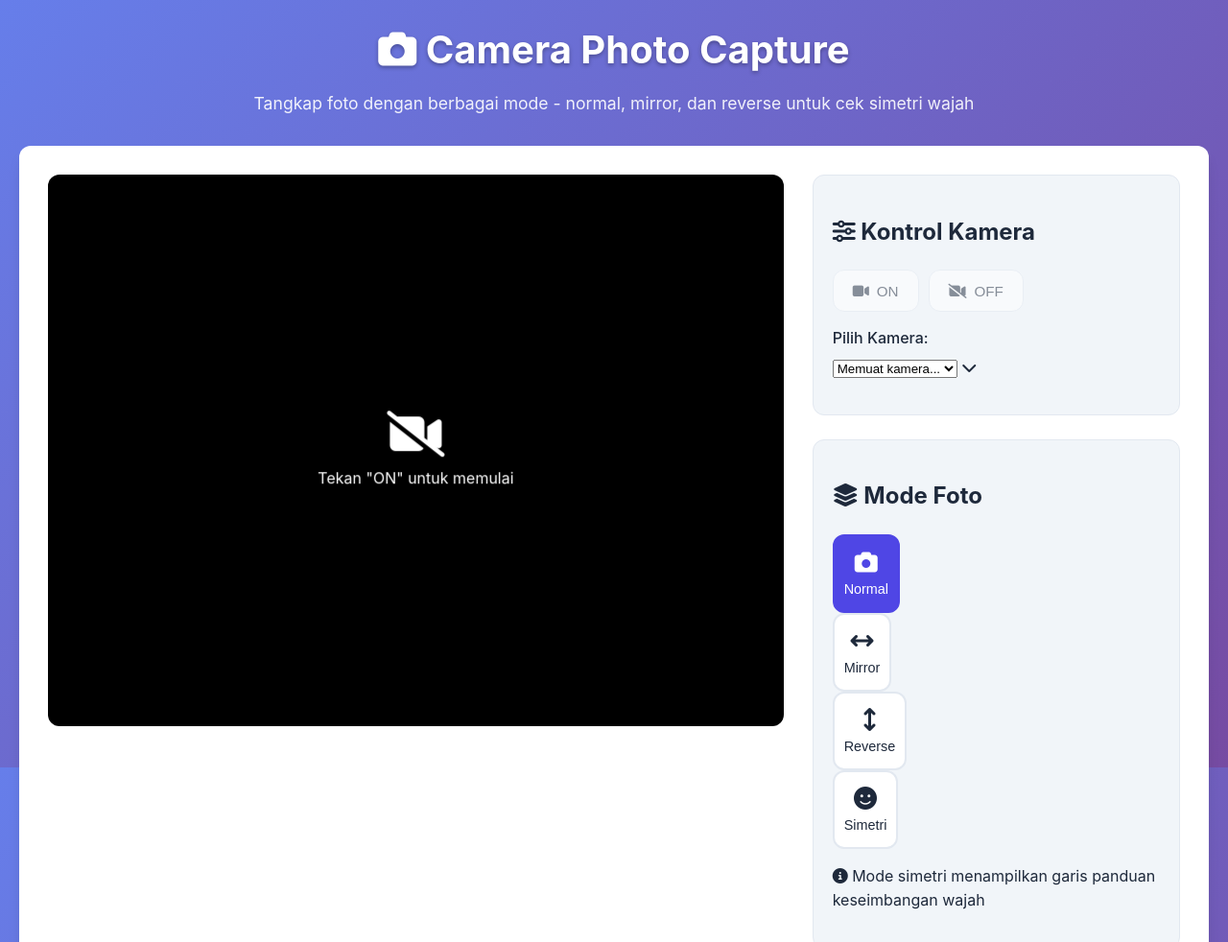
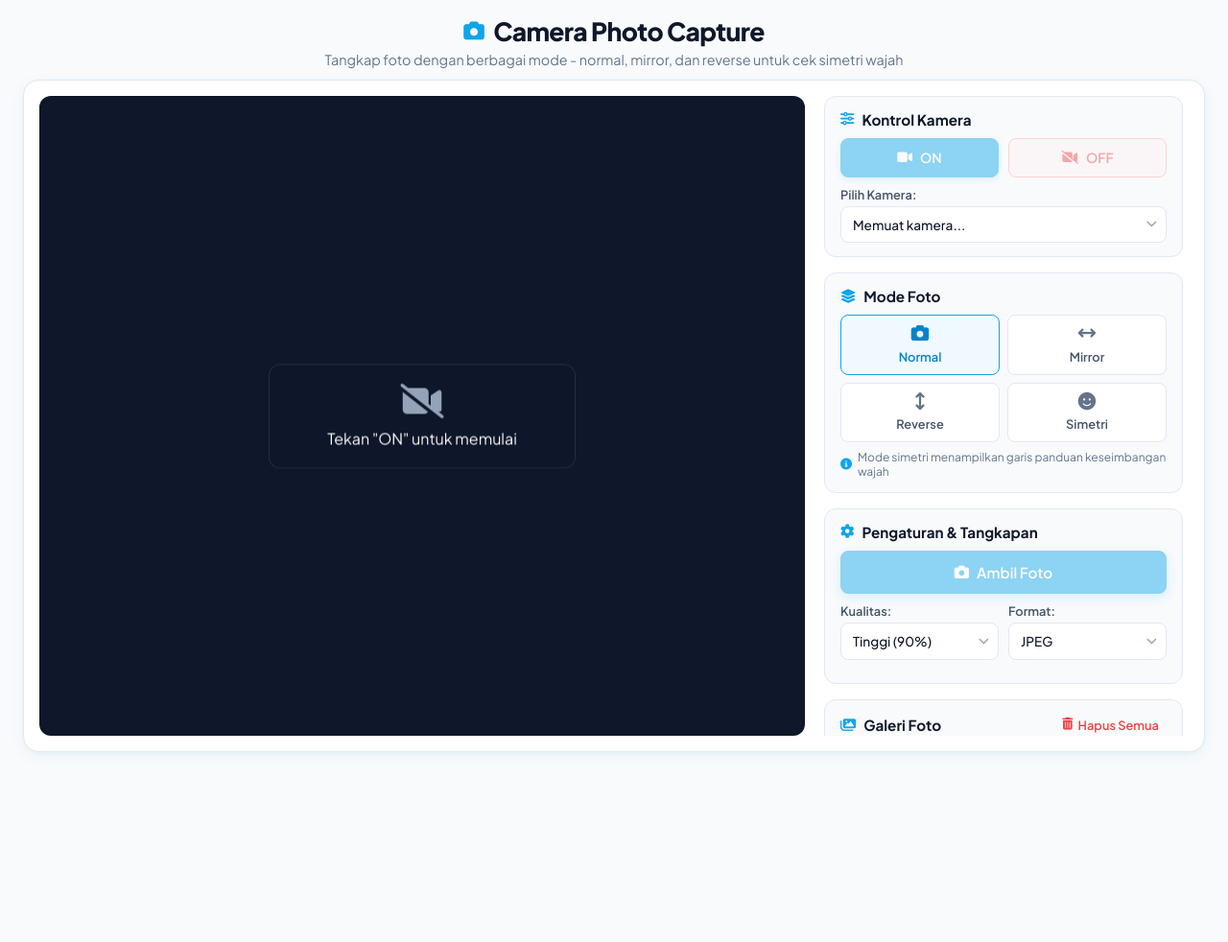
Before and after one commit to astrocoding/100-javascript-simple-projects, a plain HTML site: page 016_camera/index.html in a window 1280 px wide. Shown: the top 982 px of the page at 96% size. After the commit the page ends 800 px from the top, so only its background shows below. Drawn offline with Linux system fonts and the light colour scheme.

Commit message:
style: add soft red theme OFF button and custom delete modal styles
style: implement .btn-off soft red negative theme style and add animated custom confirmation modal backdrop and dialog styles

```diff
--- a/016_camera/style.css
+++ b/016_camera/style.css
@@ -1,86 +1,105 @@
 :root {
-  --primary: #4f46e5;
-  --primary-hover: #4338ca;
-  --secondary: #6b7280;
-  --secondary-hover: #555a65;
-  --success: #10b981;
-  --danger: #ef4444;
-  --warning: #f59e0b;
+  /* Soft Sky Blue Theme (No Purple) */
+  --sky-primary: #0ea5e9;
+  --sky-hover: #0284c7;
+  --sky-light: #e0f2fe;
+  --sky-pastel-bg: #f0f9ff;
+  --sky-border: #bae6fd;
 
   --bg: #f8fafc;
   --surface: #ffffff;
-  --surface-secondary: #f1f5f9;
+  --surface-subtle: #f8fafc;
   --border: #e2e8f0;
-  --text: #1e293b;
+
+  --text-main: #0f172a;
   --text-muted: #64748b;
 
-  --radius: 12px;
-  --shadow: 0 4px 6px -1px rgba(0, 0, 0, 0.1), 0 2px 4px -1px rgba(0, 0, 0, 0.06);
-  --shadow-lg: 0 10px 15px -3px rgba(0, 0, 0, 0.1), 0 4px 6px -2px rgba(0, 0, 0, 0.05);
+  --danger: #ef4444;
+  --danger-hover: #dc2626;
+  --danger-light: #fef2f2;
+  --danger-border: #fca5a5;
+
+  --success: #10b981;
+  --success-hover: #059669;
+  --warning: #f59e0b;
+
+  --radius-lg: 16px;
+  --radius-md: 12px;
+  --radius-sm: 8px;
+
+  --shadow-sm: 0 2px 8px -2px rgba(14, 165, 233, 0.06), 0 1px 4px -1px rgba(15, 23, 42, 0.03);
+  --shadow-md: 0 4px 16px -2px rgba(14, 165, 233, 0.08), 0 2px 6px -1px rgba(15, 23, 42, 0.04);
 }
 
-* {
+*, *::before, *::after {
   box-sizing: border-box;
 }
 
 html, body {
-  height: 100%;
   margin: 0;
   padding: 0;
+  font-family: 'Plus Jakarta Sans', system-ui, -apple-system, sans-serif;
+  background-color: var(--bg);
+  color: var(--text-main);
+  -webkit-font-smoothing: antialiased;
 }
 
-body {
-  font-family: -apple-system, BlinkMacSystemFont, 'Segoe UI', Roboto, sans-serif;
-  background: linear-gradient(135deg, #667eea 0%, #764ba2 100%);
-  color: var(--text);
-  line-height: 1.6;
-}
-
-/* Layout */
+/* Mobile First Base Layout */
 .container {
-  max-width: 1400px;
+  max-width: 1360px;
   margin: 0 auto;
-  padding: 20px;
+  padding: 1rem 1rem 2rem;
   min-height: 100vh;
 }
 
+/* Header (No Emoji, Soft Sky Blue Accent) */
 .header {
   text-align: center;
-  margin-bottom: 30px;
-  color: white;
+  margin-bottom: 1rem;
 }
 
-.header h1 {
-  margin: 0 0 10px 0;
-  font-size: 2.5rem;
-  font-weight: 700;
-  text-shadow: 0 2px 4px rgba(0, 0, 0, 0.3);
+.header-title {
+  margin: 0 0 0.25rem;
+  font-size: 1.5rem;
+  font-weight: 800;
+  letter-spacing: -0.025em;
+  color: var(--text-main);
+  display: inline-flex;
+  align-items: center;
+  gap: 10px;
+}
+
+.title-icon {
+  color: var(--sky-primary);
+  font-size: 1.35rem;
 }
 
 .subtitle {
   margin: 0;
-  font-size: 1.1rem;
-  opacity: 0.9;
+  font-size: 0.9rem;
+  color: var(--text-muted);
 }
 
-/* Camera Panel */
+/* Camera Main Panel */
 .camera-panel {
-  display: grid;
-  grid-template-columns: 2fr 1fr;
-  gap: 30px;
+  display: flex;
+  flex-direction: column;
+  gap: 16px;
   background: var(--surface);
-  border-radius: var(--radius);
-  padding: 30px;
-  box-shadow: var(--shadow-lg);
+  border: 1px solid var(--border);
+  border-radius: var(--radius-lg);
+  padding: 16px;
+  box-shadow: var(--shadow-md);
 }
 
-/* Camera Container */
+/* Camera Viewfinder Container */
 .camera-container {
   position: relative;
-  border-radius: var(--radius);
+  width: 100%;
+  aspect-ratio: 4/3;
+  border-radius: var(--radius-md);
   overflow: hidden;
-  background: #000;
-  aspect-ratio: 4/3;
+  background: #0f172a;
   display: flex;
   align-items: center;
   justify-content: center;
@@ -90,10 +109,10 @@ body {
   width: 100%;
   height: 100%;
   object-fit: cover;
-  border-radius: var(--radius);
+  border-radius: var(--radius-md);
 }
 
-/* Camera Transformations */
+/* Camera Mode Transformations */
 .camera-video.mirror {
   transform: scaleX(-1);
 }
@@ -106,13 +125,10 @@ body {
   transform: scaleX(-1);
 }
 
-/* Symmetry Overlay */
+/* Symmetry Line Overlay */
 .symmetry-overlay {
   position: absolute;
-  top: 0;
-  left: 0;
-  right: 0;
-  bottom: 0;
+  inset: 0;
   pointer-events: none;
   display: none;
 }
@@ -127,48 +143,53 @@ body {
   top: 0;
   bottom: 0;
   width: 2px;
-  background: rgba(255, 255, 255, 0.8);
+  background: rgba(56, 189, 248, 0.85);
   transform: translateX(-50%);
-  box-shadow: 0 0 10px rgba(255, 255, 255, 0.5);
+  box-shadow: 0 0 12px rgba(14, 165, 233, 0.6);
 }
 
-/* Camera Status */
+/* Initial / Stopped Camera Status Overlay */
 .camera-status {
   position: absolute;
   top: 50%;
   left: 50%;
   transform: translate(-50%, -50%);
   text-align: center;
-  color: white;
-  background: rgba(0, 0, 0, 0.7);
-  padding: 20px;
-  border-radius: var(--radius);
-  backdrop-filter: blur(10px);
+  color: #f8fafc;
+  background: rgba(15, 23, 42, 0.75);
+  padding: 20px 24px;
+  border-radius: var(--radius-md);
+  backdrop-filter: blur(8px);
+  border: 1px solid rgba(255, 255, 255, 0.1);
+  display: flex;
+  flex-direction: column;
+  align-items: center;
+  gap: 10px;
+  width: 85%;
+  max-width: 320px;
 }
 
-.camera-status i {
-  font-size: 3rem;
-  margin-bottom: 10px;
-  display: block;
+.status-icon {
+  font-size: 2.25rem;
+  color: #94a3b8;
 }
 
 .camera-status.hidden {
   display: none;
 }
 
-/* Photo Preview */
+/* Photo Preview Overlay */
 .photo-preview {
   position: absolute;
-  top: 0;
-  left: 0;
-  right: 0;
-  bottom: 0;
-  background: rgba(0, 0, 0, 0.9);
+  inset: 0;
+  background: rgba(15, 23, 42, 0.92);
   display: none;
   flex-direction: column;
   align-items: center;
   justify-content: center;
-  backdrop-filter: blur(10px);
+  padding: 16px;
+  backdrop-filter: blur(8px);
+  z-index: 10;
 }
 
 .photo-preview.active {
@@ -176,221 +197,327 @@ body {
 }
 
 .photo-preview img {
-  max-width: 90%;
-  max-height: 70%;
-  border-radius: var(--radius);
-  box-shadow: var(--shadow-lg);
+  max-width: 95%;
+  max-height: 75%;
+  border-radius: var(--radius-md);
+  box-shadow: 0 10px 25px -5px rgba(0, 0, 0, 0.5);
+  border: 2px solid rgba(255, 255, 255, 0.2);
 }
 
 .preview-actions {
-  margin-top: 20px;
+  margin-top: 16px;
   display: flex;
-  gap: 15px;
+  gap: 12px;
+  width: 100%;
+  max-width: 320px;
+  justify-content: center;
 }
 
 /* Controls Panel */
 .controls-panel {
   display: flex;
   flex-direction: column;
-  gap: 25px;
+  gap: 16px;
 }
 
 .control-group {
-  background: var(--surface-secondary);
-  padding: 20px;
-  border-radius: var(--radius);
+  background: var(--surface-subtle);
+  padding: 14px 16px;
+  border-radius: var(--radius-md);
   border: 1px solid var(--border);
 }
 
-.control-group h3 {
-  margin: 0 0 15px 0;
-  font-size: 1.1rem;
-  font-weight: 600;
-  color: var(--text);
+.group-header {
+  display: flex;
+  align-items: center;
+  justify-content: space-between;
+  margin-bottom: 10px;
 }
 
-/* Buttons */
+.group-title {
+  margin: 0 0 10px 0;
+  font-size: 0.95rem;
+  font-weight: 700;
+  color: var(--text-main);
+  display: flex;
+  align-items: center;
+  gap: 8px;
+}
+
+.group-header .group-title {
+  margin-bottom: 0;
+}
+
+.group-title i {
+  color: var(--sky-primary);
+  font-size: 0.9rem;
+}
+
+/* Button Controls */
+.button-row {
+  display: grid;
+  grid-template-columns: 1fr 1fr;
+  gap: 10px;
+  margin-bottom: 10px;
+}
+
+.button-row:last-child {
+  margin-bottom: 0;
+}
+
 .btn {
   display: inline-flex;
   align-items: center;
   justify-content: center;
   gap: 8px;
-  padding: 12px 20px;
-  border: none;
-  border-radius: var(--radius);
-  font-size: 0.95rem;
-  font-weight: 500;
+  padding: 0.65rem 1rem;
+  border-radius: var(--radius-sm);
+  font-size: 0.875rem;
+  font-weight: 600;
+  font-family: inherit;
   cursor: pointer;
   transition: all 0.2s ease;
-  text-decoration: none;
+  border: 1px solid var(--border);
   background: var(--surface);
-  color: var(--text);
-  border: 1px solid var(--border);
-  min-height: 44px;
+  color: var(--text-main);
+  min-height: 40px;
 }
 
-.btn:hover {
+.btn:hover:not([disabled]) {
   transform: translateY(-1px);
-  box-shadow: var(--shadow);
-}
-
-.btn:active {
-  transform: translateY(0);
 }
 
 .btn:disabled {
-  opacity: 0.5;
+  opacity: 0.45;
   cursor: not-allowed;
-  transform: none;
+  transform: none !important;
 }
 
-.btn.primary {
-  background: var(--primary);
-  color: white;
-  border-color: var(--primary);
+.btn-primary {
+  background: var(--sky-primary);
+  color: #ffffff;
+  border-color: var(--sky-primary);
+  box-shadow: 0 2px 6px rgba(14, 165, 233, 0.25);
 }
 
-.btn.primary:hover {
-  background: var(--primary-hover);
+.btn-primary:hover:not([disabled]) {
+  background: var(--sky-hover);
+  border-color: var(--sky-hover);
 }
 
-.btn.secondary {
-  background: var(--secondary);
-  color: white;
-  border-color: var(--secondary);
+.btn-secondary {
+  background: #ffffff;
+  color: #475569;
+  border-color: #cbd5e1;
 }
 
-.btn.secondary:hover {
-  background: var(--secondary-hover);
+.btn-secondary:hover:not([disabled]) {
+  background: var(--sky-pastel-bg);
+  border-color: var(--sky-border);
+  color: var(--sky-hover);
 }
 
-.btn.capture {
-  background: var(--success);
-  color: white;
-  border-color: var(--success);
-  font-size: 1.1rem;
-  padding: 15px 25px;
+/* Negative OFF Button (Red Theme-Matching) */
+.btn-off {
+  background: var(--danger-light);
+  color: var(--danger);
+  border-color: var(--danger-border);
 }
 
-.btn.ghost {
-  background: transparent;
-  color: var(--danger);
+.btn-off:hover:not([disabled]) {
+  background: var(--danger);
+  color: #ffffff;
   border-color: var(--danger);
+  box-shadow: 0 2px 8px rgba(239, 68, 68, 0.3);
 }
 
-.btn.ghost:hover {
-  background: var(--danger);
-  color: white;
+.btn-capture {
+  grid-column: 1 / -1;
+  background: var(--sky-primary);
+  color: #ffffff;
+  border-color: var(--sky-primary);
+  font-size: 0.95rem;
+  padding: 0.75rem 1.25rem;
+  box-shadow: 0 4px 12px rgba(14, 165, 233, 0.3);
 }
 
-.button-row {
-  display: flex;
-  gap: 10px;
-  margin-bottom: 15px;
+.btn-capture:hover:not([disabled]) {
+  background: var(--sky-hover);
 }
 
-/* Mode Buttons */
-.mode-buttons {
+.btn-danger-solid {
+  background: var(--danger);
+  color: #ffffff;
+  border-color: var(--danger);
+  box-shadow: 0 2px 6px rgba(239, 68, 68, 0.25);
+}
+
+.btn-danger-solid:hover:not([disabled]) {
+  background: var(--danger-hover);
+  border-color: var(--danger-hover);
+}
+
+.btn-text-danger {
+  background: transparent;
+  border: none;
+  color: var(--danger);
+  font-size: 0.8rem;
+  font-weight: 600;
+  font-family: inherit;
+  cursor: pointer;
+  padding: 4px 8px;
+  border-radius: var(--radius-sm);
+  display: inline-flex;
+  align-items: center;
+  gap: 5px;
+}
+
+.btn-text-danger:hover {
+  background: var(--danger-light);
+}
+
+/* Mode Selection Grid */
+.mode-grid {
   display: grid;
   grid-template-columns: repeat(2, 1fr);
-  gap: 10px;
-  margin-bottom: 15px;
+  gap: 8px;
+  margin-bottom: 8px;
 }
 
 .mode-btn {
   display: flex;
   flex-direction: column;
   align-items: center;
-  gap: 8px;
-  padding: 15px 10px;
-  border: 2px solid var(--border);
-  border-radius: var(--radius);
+  gap: 6px;
+  padding: 10px;
+  border: 1.5px solid var(--border);
+  border-radius: var(--radius-sm);
   background: var(--surface);
-  color: var(--text);
+  color: #475569;
   cursor: pointer;
   transition: all 0.2s ease;
-  font-size: 0.9rem;
+  font-size: 0.8rem;
+  font-weight: 600;
+  font-family: inherit;
+}
+
+.mode-btn i {
+  font-size: 1.15rem;
+  color: #64748b;
 }
 
 .mode-btn:hover {
-  border-color: var(--primary);
-  transform: translateY(-1px);
+  border-color: var(--sky-border);
+  background: var(--sky-pastel-bg);
+  color: var(--sky-hover);
 }
 
 .mode-btn.active {
-  border-color: var(--primary);
-  background: var(--primary);
-  color: white;
+  border-color: var(--sky-primary);
+  background: var(--sky-pastel-bg);
+  color: var(--sky-hover);
 }
 
-.mode-btn i {
-  font-size: 1.5rem;
+.mode-btn.active i {
+  color: var(--sky-hover);
 }
 
-.mode-description {
+.mode-hint {
   margin: 0;
-  font-size: 0.85rem;
+  font-size: 0.75rem;
   color: var(--text-muted);
-  text-align: center;
+  display: flex;
+  align-items: center;
+  gap: 6px;
 }
 
-/* Form Elements */
-.field {
-  margin-bottom: 15px;
+.mode-hint i {
+  color: var(--sky-primary);
 }
 
-.field label {
-  display: block;
-  margin-bottom: 5px;
-  font-weight: 500;
-  color: var(--text);
+/* Form Fields & Custom Select */
+.field {
+  margin-bottom: 10px;
 }
 
-.select {
-  width: 100%;
-  padding: 10px 12px;
-  border: 1px solid var(--border);
-  border-radius: var(--radius);
-  background: var(--surface);
-  color: var(--text);
-  font-size: 0.95rem;
+.field:last-child {
+  margin-bottom: 0;
 }
 
-.select:focus {
-  outline: none;
-  border-color: var(--primary);
-  box-shadow: 0 0 0 3px rgba(79, 70, 229, 0.1);
+.field-label {
+  display: block;
+  margin-bottom: 4px;
+  font-size: 0.8rem;
+  font-weight: 600;
+  color: #475569;
 }
 
-.settings {
-  display: grid;
-  gap: 15px;
+.select-wrapper {
+  position: relative;
+  display: flex;
+  align-items: center;
 }
 
-/* Photo Gallery */
-.gallery-controls {
-  margin-bottom: 15px;
+.select-input {
+  width: 100%;
+  padding: 0.55rem 24px 0.55rem 12px;
+  border: 1px solid var(--border);
+  border-radius: var(--radius-sm);
+  background: var(--surface);
+  color: var(--text-main);
+  font-size: 0.85rem;
+  font-family: inherit;
+  font-weight: 500;
+  outline: none;
+  cursor: pointer;
+  appearance: none;
+  -webkit-appearance: none;
+  transition: border-color 0.2s ease;
 }
 
+.select-input:focus {
+  border-color: var(--sky-primary);
+  box-shadow: 0 0 0 3px rgba(14, 165, 233, 0.12);
+}
+
+.select-arrow {
+  position: absolute;
+  right: 10px;
+  font-size: 0.7rem;
+  color: #94a3b8;
+  pointer-events: none;
+}
+
+.settings-grid {
+  display: grid;
+  grid-template-columns: 1fr 1fr;
+  gap: 10px;
+  margin-top: 10px;
+}
+
+/* Photo Gallery Grid */
 .photo-gallery {
   display: grid;
-  grid-template-columns: repeat(auto-fill, minmax(80px, 1fr));
-  gap: 10px;
-  max-height: 200px;
+  grid-template-columns: repeat(auto-fill, minmax(64px, 1fr));
+  gap: 8px;
+  max-height: 120px;
   overflow-y: auto;
+  padding-right: 2px;
 }
 
 .gallery-item {
   position: relative;
   aspect-ratio: 1;
-  border-radius: var(--radius);
+  border-radius: var(--radius-sm);
   overflow: hidden;
   cursor: pointer;
-  transition: transform 0.2s ease;
+  border: 1px solid var(--border);
+  transition: transform 0.2s ease, border-color 0.2s ease;
 }
 
 .gallery-item:hover {
-  transform: scale(1.05);
+  transform: scale(1.04);
+  border-color: var(--sky-primary);
 }
 
 .gallery-item img {
@@ -401,19 +528,19 @@ body {
 
 .gallery-item .delete-btn {
   position: absolute;
-  top: 4px;
-  right: 4px;
-  width: 20px;
-  height: 20px;
+  top: 3px;
+  right: 3px;
+  width: 18px;
+  height: 18px;
   border-radius: 50%;
   background: rgba(239, 68, 68, 0.9);
-  color: white;
+  color: #ffffff;
   border: none;
   cursor: pointer;
   display: flex;
   align-items: center;
   justify-content: center;
-  font-size: 0.7rem;
+  font-size: 0.65rem;
   opacity: 0;
   transition: opacity 0.2s ease;
 }
@@ -422,7 +549,7 @@ body {
   opacity: 1;
 }
 
-/* Toast */
+/* Toast Notifications */
 .toast-container {
   position: fixed;
   bottom: 20px;
@@ -430,109 +557,166 @@ body {
   z-index: 1000;
   display: flex;
   flex-direction: column;
-  gap: 10px;
+  gap: 8px;
 }
 
 .toast {
   background: var(--surface);
-  color: var(--text);
-  padding: 15px 20px;
-  border-radius: var(--radius);
-  box-shadow: var(--shadow-lg);
-  border-left: 4px solid var(--primary);
-  min-width: 300px;
-  animation: slideIn 0.3s ease;
+  color: var(--text-main);
+  padding: 12px 16px;
+  border-radius: var(--radius-sm);
+  box-shadow: 0 10px 25px -5px rgba(15, 23, 42, 0.12);
+  border-left: 4px solid var(--sky-primary);
+  font-size: 0.85rem;
+  font-weight: 500;
+  min-width: 260px;
+  animation: slideIn 0.25s ease;
 }
 
-.toast.success {
-  border-left-color: var(--success);
+.toast.success { border-left-color: var(--success); }
+.toast.error { border-left-color: var(--danger); }
+.toast.warning { border-left-color: var(--warning); }
+
+@keyframes slideIn {
+  from { transform: translateX(100%); opacity: 0; }
+  to { transform: translateX(0); opacity: 1; }
 }
 
-.toast.error {
-  border-left-color: var(--danger);
+@keyframes slideOut {
+  from { transform: translateX(0); opacity: 1; }
+  to { transform: translateX(100%); opacity: 0; }
 }
 
-.toast.warning {
-  border-left-color: var(--warning);
+/* ==========================================================================
+   CUSTOM DELETE CONFIRMATION MODAL (NO BROWSER PROMPT/CONFIRM)
+   ========================================================================== */
+.confirm-modal-backdrop {
+  position: fixed;
+  inset: 0;
+  background: rgba(15, 23, 42, 0.65);
+  backdrop-filter: blur(6px);
+  z-index: 2000;
+  display: flex;
+  align-items: center;
+  justify-content: center;
+  padding: 16px;
+  animation: fadeIn 0.2s ease forwards;
 }
 
-@keyframes slideIn {
-  from {
-    transform: translateX(100%);
-    opacity: 0;
-  }
-  to {
-    transform: translateX(0);
-    opacity: 1;
-  }
+.confirm-modal-box {
+  background: var(--surface);
+  border: 1px solid var(--border);
+  border-radius: var(--radius-lg);
+  box-shadow: 0 20px 40px -10px rgba(15, 23, 42, 0.25);
+  width: 100%;
+  max-width: 400px;
+  padding: 24px;
+  text-align: center;
+  animation: popUp 0.25s cubic-bezier(0.16, 1, 0.3, 1) forwards;
 }
 
-/* Responsive Design */
-@media (max-width: 1024px) {
+.confirm-modal-icon {
+  width: 48px;
+  height: 48px;
+  border-radius: 50%;
+  background: var(--danger-light);
+  color: var(--danger);
+  display: flex;
+  align-items: center;
+  justify-content: center;
+  font-size: 1.25rem;
+  margin: 0 auto 14px;
+}
+
+.confirm-modal-title {
+  margin: 0 0 8px 0;
+  font-size: 1.15rem;
+  font-weight: 700;
+  color: var(--text-main);
+}
+
+.confirm-modal-message {
+  margin: 0 0 20px 0;
+  font-size: 0.875rem;
+  color: var(--text-muted);
+  line-height: 1.5;
+}
+
+.confirm-modal-actions {
+  display: grid;
+  grid-template-columns: 1fr 1fr;
+  gap: 10px;
+}
+
+@keyframes fadeIn {
+  from { opacity: 0; }
+  to { opacity: 1; }
+}
+
+@keyframes popUp {
+  from { opacity: 0; transform: scale(0.92); }
+  to { opacity: 1; transform: scale(1); }
+}
+
+/* ==========================================================================
+   DESKTOP 1-SCREEN LAYOUT (MIN-WIDTH: 1024px) - NO VERTICAL SCROLLBAR ON DESKTOP
+   ========================================================================== */
+@media (min-width: 1024px) {
+  html, body {
+    height: 100vh;
+    height: 100dvh;
+    overflow: hidden;
+  }
+
+  .container {
+    height: 100vh;
+    height: 100dvh;
+    max-height: 100vh;
+    display: flex;
+    flex-direction: column;
+    padding: 16px 24px;
+  }
+
+  .header {
+    flex-shrink: 0;
+    margin-bottom: 12px;
+  }
+
+  .header-title {
+    font-size: 1.65rem;
+  }
+
   .camera-panel {
-    grid-template-columns: 1fr;
+    flex: 1;
+    min-height: 0;
+    display: grid;
+    grid-template-columns: 1fr 380px;
     gap: 20px;
+    padding: 16px;
+    overflow: hidden;
+  }
+
+  .camera-container {
+    height: 100%;
+    min-height: 0;
+    aspect-ratio: auto;
   }
 
   .controls-panel {
-    order: -1;
+    height: 100%;
+    overflow-y: auto;
+    padding-right: 6px;
+  }
+
+  /* Custom scrollbar for controls panel in desktop */
+  .controls-panel::-webkit-scrollbar {
+    width: 5px;
+  }
+  .controls-panel::-webkit-scrollbar-track {
+    background: transparent;
+  }
+  .controls-panel::-webkit-scrollbar-thumb {
+    background: #cbd5e1;
+    border-radius: 4px;
   }
 }
-
-@media (max-width: 768px) {
-  .container {
-    padding: 15px;
-  }
-
-  .header h1 {
-    font-size: 2rem;
-  }
-
-  .camera-panel {
-    padding: 20px;
-  }
-
-  .button-row {
-    flex-direction: column;
-  }
-
-  .mode-buttons {
-    grid-template-columns: 1fr;
-  }
-
-  .preview-actions {
-    flex-direction: column;
-    width: 100%;
-  }
-
-  .toast {
-    min-width: 250px;
-  }
-}
-
-@media (max-width: 480px) {
-  .header h1 {
-    font-size: 1.5rem;
-  }
-
-  .subtitle {
-    font-size: 1rem;
-  }
-
-  .camera-panel {
-    padding: 15px;
-  }
-
-  .control-group {
-    padding: 15px;
-  }
-
-  .btn {
-    padding: 10px 15px;
-    font-size: 0.9rem;
-  }
-
-  .photo-gallery {
-    grid-template-columns: repeat(auto-fill, minmax(60px, 1fr));
-  }
-}
```
